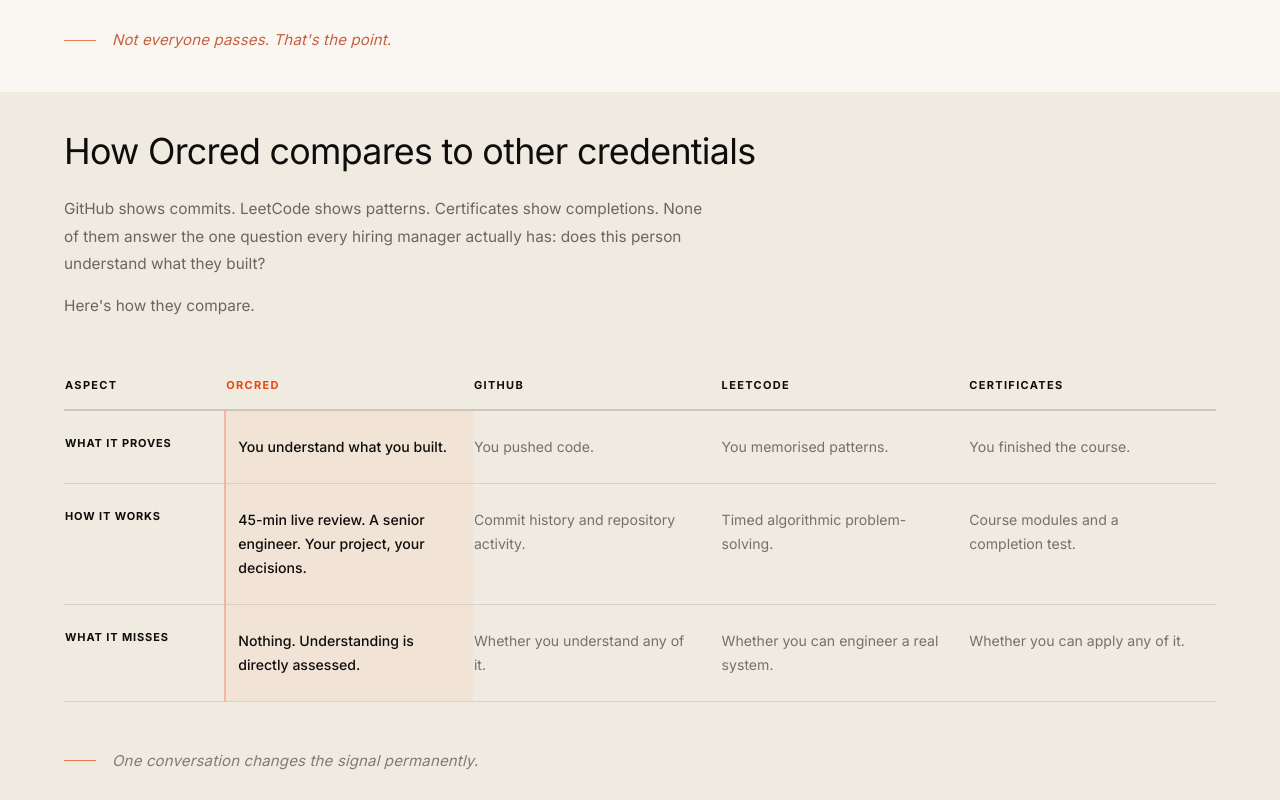
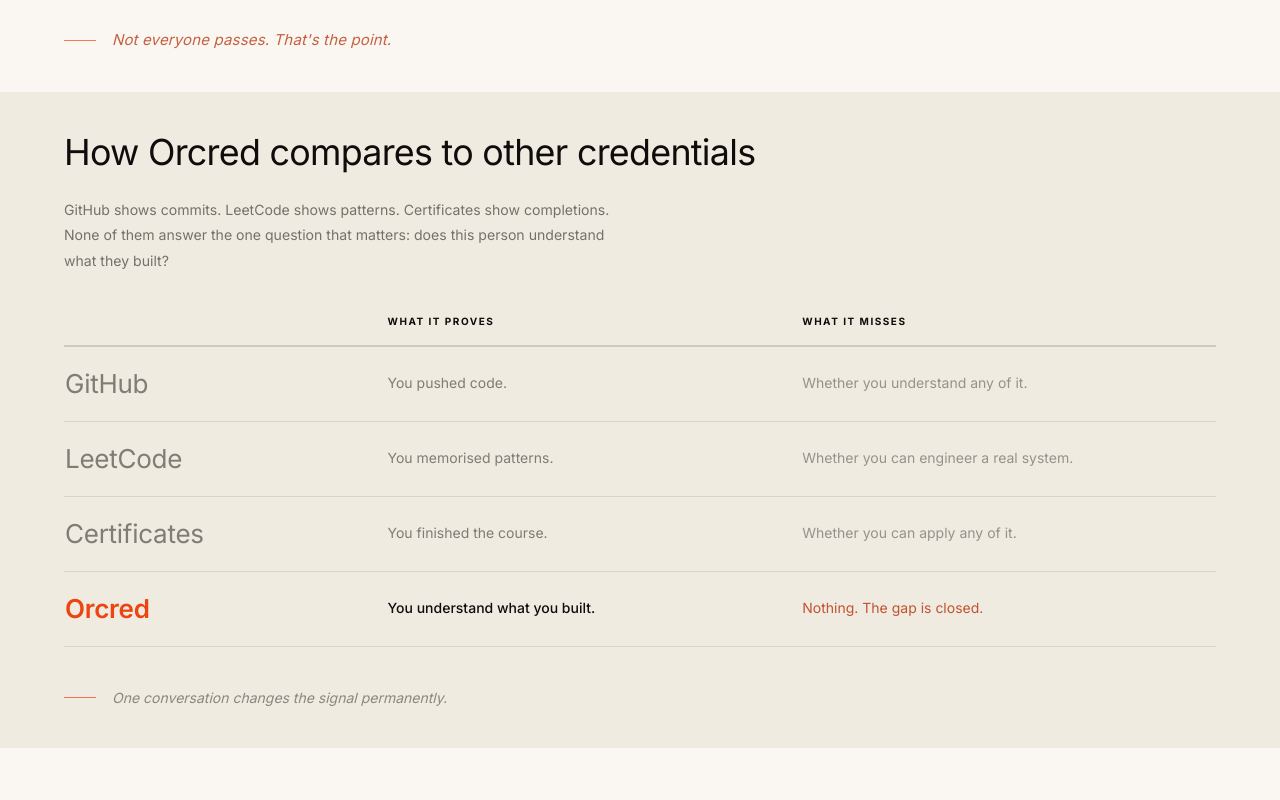
Before and after one commit to orcred-org/frontend, a Next.js app: page / in a window 1280 px wide. Shown: the part 3860-4660 px from the top of the page. Built offline with nearby package versions, Linux system fonts and the light colour scheme.

Commit message:
ComparisonSection: simplify to clean 3-column table
5-column table was too cluttered. Back to:
platform | what it proves | what it misses
4 rows: GitHub, LeetCode, Certificates, Orcred
Orcred row: orange platform name, darker text, orange 'misses' cell
Others: muted to let Orcred stand out clearly

```diff
--- a/components/ComparisonSection.tsx
+++ b/components/ComparisonSection.tsx
@@ -5,35 +5,31 @@ import { useRef } from "react";
 
 const ease = [0.22, 1, 0.36, 1] as const;
 
-const aspects = [
+const rows = [
   {
-    aspect:       "What it proves",
-    orcred:       "You understand what you built.",
-    github:       "You pushed code.",
-    leetcode:     "You memorised patterns.",
-    certificates: "You finished the course.",
+    platform: "GitHub",
+    proves:   "You pushed code.",
+    misses:   "Whether you understand any of it.",
+    highlight: false,
   },
   {
-    aspect:       "How it works",
-    orcred:       "45-min live review. A senior engineer. Your project, your decisions.",
-    github:       "Commit history and repository activity.",
-    leetcode:     "Timed algorithmic problem-solving.",
-    certificates: "Course modules and a completion test.",
+    platform: "LeetCode",
+    proves:   "You memorised patterns.",
+    misses:   "Whether you can engineer a real system.",
+    highlight: false,
   },
   {
-    aspect:       "What it misses",
-    orcred:       "Nothing. Understanding is directly assessed.",
-    github:       "Whether you understand any of it.",
-    leetcode:     "Whether you can engineer a real system.",
-    certificates: "Whether you can apply any of it.",
+    platform: "Certificates",
+    proves:   "You finished the course.",
+    misses:   "Whether you can apply any of it.",
+    highlight: false,
   },
-];
-
-const cols = [
-  { key: "orcred",       label: "Orcred",       highlight: true  },
-  { key: "github",       label: "GitHub",        highlight: false },
-  { key: "leetcode",     label: "LeetCode",      highlight: false },
-  { key: "certificates", label: "Certificates",  highlight: false },
+  {
+    platform: "Orcred",
+    proves:   "You understand what you built.",
+    misses:   "Nothing. The gap is closed.",
+    highlight: true,
+  },
 ];
 
 export default function ComparisonSection() {
@@ -61,9 +57,8 @@ export default function ComparisonSection() {
               fontSize:      "clamp(22px, 2.8vw, 38px)",
               fontWeight:    400,
               letterSpacing: "-0.02em",
-              lineHeight:    1.1,
+              lineHeight:    1.15,
               color:         "#0f0d0c",
-              maxWidth:      "720px",
             }}
           >
             How Orcred compares to other credentials
@@ -72,7 +67,7 @@ export default function ComparisonSection() {
 
         {/* Intro */}
         <motion.div
-          className="mb-12 sm:mb-14"
+          className="mb-10"
           initial={{ opacity: 0 }}
           whileInView={{ opacity: 1 }}
           viewport={{ once: true, amount: 0.3 }}
@@ -80,120 +75,84 @@ export default function ComparisonSection() {
         >
           <div
             style={{
-              fontSize:   "clamp(14px, 1.2vw, 16px)",
+              fontSize:   "clamp(13px, 1.1vw, 15px)",
               fontWeight: 400,
               lineHeight: 1.8,
-              color:      "rgba(15,13,12,0.6)",
-              maxWidth:   "640px",
+              color:      "rgba(15,13,12,0.55)",
+              maxWidth:   "560px",
             }}
           >
             GitHub shows commits. LeetCode shows patterns. Certificates show completions.
-            None of them answer the one question every hiring manager actually has:
-            does this person understand what they built?
-          </div>
-          <div
-            style={{
-              fontSize:   "clamp(14px, 1.2vw, 16px)",
-              fontWeight: 400,
-              lineHeight: 1.8,
-              color:      "rgba(15,13,12,0.6)",
-              maxWidth:   "640px",
-              marginTop:  "14px",
-            }}
-          >
-            Here&apos;s how they compare.
+            None of them answer the one question that matters: does this person understand what they built?
           </div>
         </motion.div>
 
         {/* Table */}
         <div ref={ref} className="overflow-x-auto">
-          <table className="w-full border-collapse" style={{ minWidth: "620px" }}>
+          <table className="w-full border-collapse" style={{ minWidth: "480px" }}>
 
             {/* Column headers */}
             <thead>
               <tr style={{ borderBottom: "2px solid rgba(15,13,12,0.15)" }}>
-                {/* Aspect header */}
-                <th
-                  className="text-left pb-4 pr-6"
-                  style={{
-                    fontSize:      "11px",
-                    fontWeight:    700,
-                    letterSpacing: "0.12em",
-                    textTransform: "uppercase",
-                    color:         "#0f0d0c",
-                    width:         "14%",
-                  }}
-                >
-                  Aspect
+                <th className="text-left pb-4 pr-8 w-[28%]"
+                  style={{ fontSize: "10px", fontWeight: 700, letterSpacing: "0.15em", textTransform: "uppercase", color: "#0f0d0c" }}>
                 </th>
-
-                {cols.map((col) => (
-                  <th
-                    key={col.key}
-                    className="text-left pb-4 pr-6"
-                    style={{
-                      fontSize:      "11px",
-                      fontWeight:    700,
-                      letterSpacing: "0.12em",
-                      textTransform: "uppercase",
-                      color:         col.highlight ? "#eb4511" : "#0f0d0c",
-                      width:         "21.5%",
-                    }}
-                  >
-                    {col.label}
-                  </th>
-                ))}
+                <th className="text-left pb-4 pr-8 w-[36%]"
+                  style={{ fontSize: "10px", fontWeight: 700, letterSpacing: "0.15em", textTransform: "uppercase", color: "#0f0d0c" }}>
+                  What it proves
+                </th>
+                <th className="text-left pb-4 w-[36%]"
+                  style={{ fontSize: "10px", fontWeight: 700, letterSpacing: "0.15em", textTransform: "uppercase", color: "#0f0d0c" }}>
+                  What it misses
+                </th>
               </tr>
             </thead>
 
-            {/* Rows */}
             <tbody>
-              {aspects.map((row, i) => (
+              {rows.map((row, i) => (
                 <motion.tr
-                  key={row.aspect}
+                  key={row.platform}
                   style={{ borderBottom: "1px solid rgba(15,13,12,0.1)" }}
                   initial={{ opacity: 0, y: 8 }}
                   animate={inView ? { opacity: 1, y: 0 } : {}}
-                  transition={{ duration: 0.6, delay: i * 0.1, ease: "easeOut" }}
+                  transition={{ duration: 0.6, delay: i * 0.08, ease: "easeOut" }}
                 >
-                  {/* Aspect label */}
-                  <td
-                    className="py-6 pr-6 align-top"
-                    style={{
-                      fontSize:      "11px",
-                      fontWeight:    700,
-                      letterSpacing: "0.08em",
-                      textTransform: "uppercase",
-                      color:         "#0f0d0c",
-                      whiteSpace:    "nowrap",
-                    }}
-                  >
-                    {row.aspect}
+                  {/* Platform */}
+                  <td className="py-6 pr-8 align-top">
+                    <div style={{
+                      fontSize:      "clamp(18px, 2.2vw, 26px)",
+                      fontWeight:    row.highlight ? 600 : 400,
+                      letterSpacing: "-0.01em",
+                      lineHeight:    1,
+                      color:         row.highlight ? "#eb4511" : "rgba(15,13,12,0.5)",
+                    }}>
+                      {row.platform}
+                    </div>
                   </td>
 
-                  {cols.map((col) => (
-                    <td
-                      key={col.key}
-                      className="py-6 pr-6 align-top"
-                      style={{
-                        fontSize:          "clamp(13px, 1.1vw, 15px)",
-                        fontWeight:        col.highlight ? 500 : 400,
-                        lineHeight:        1.7,
-                        color:             col.highlight
-                                             ? "#0f0d0c"
-                                             : "rgba(15,13,12,0.55)",
-                        backgroundColor:   col.highlight
-                                             ? "rgba(235,69,17,0.04)"
-                                             : "transparent",
-                        paddingLeft:       col.highlight ? "12px" : undefined,
-                        borderLeft:        col.highlight
-                                             ? "2px solid rgba(235,69,17,0.3)"
-                                             : undefined,
-                      }}
-                    >
-                      {row[col.key as keyof typeof row]}
-                    </td>
-                  ))}
+                  {/* Proves */}
+                  <td className="py-6 pr-8 align-top">
+                    <div style={{
+                      fontSize:   "clamp(13px, 1.1vw, 14px)",
+                      fontWeight: row.highlight ? 500 : 400,
+                      lineHeight: 1.7,
+                      color:      row.highlight ? "#0f0d0c" : "rgba(15,13,12,0.5)",
+                    }}>
+                      {row.proves}
+                    </div>
+                  </td>
+
+                  {/* Misses */}
+                  <td className="py-6 align-top">
+                    <div style={{
+                      fontSize:   "clamp(13px, 1.1vw, 14px)",
+                      fontWeight: 400,
+                      lineHeight: 1.7,
+                      color:      row.highlight ? "rgba(180,45,5,0.8)" : "rgba(15,13,12,0.4)",
+                    }}>
+                      {row.misses}
+                    </div>
+                  </td>
                 </motion.tr>
               ))}
             </tbody>
@@ -202,22 +161,19 @@ export default function ComparisonSection() {
 
         {/* Tagline */}
         <motion.div
-          className="mt-12 flex items-center gap-4"
+          className="mt-10 flex items-center gap-4"
           initial={{ opacity: 0 }}
           whileInView={{ opacity: 1 }}
           viewport={{ once: true, amount: 0.5 }}
           transition={{ duration: 1, ease: "easeOut" }}
         >
           <div className="w-8 h-px" style={{ backgroundColor: "#eb4511", opacity: 0.7 }} />
-          <div
-            style={{
-              fontSize:      "clamp(13px, 1.2vw, 15px)",
-              fontWeight:    400,
-              fontStyle:     "italic",
-              color:         "rgba(15,13,12,0.5)",
-              letterSpacing: "0.01em",
-            }}
-          >
+          <div style={{
+            fontSize: "clamp(12px, 1.1vw, 14px)",
+            fontWeight: 400,
+            fontStyle: "italic",
+            color: "rgba(15,13,12,0.45)",
+          }}>
             One conversation changes the signal permanently.
           </div>
         </motion.div>
```
